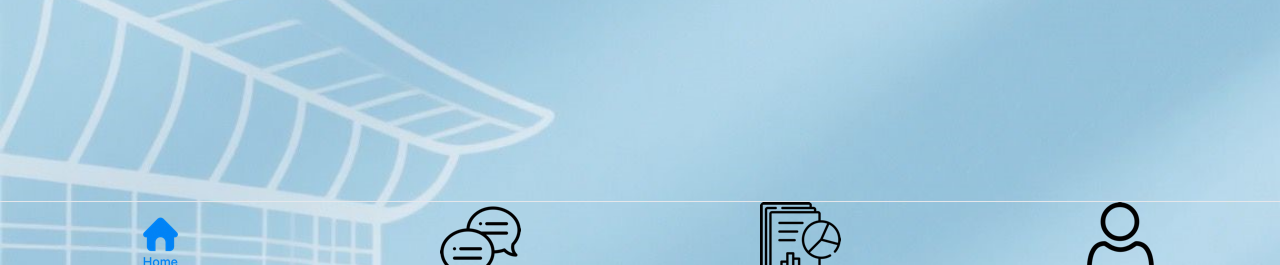
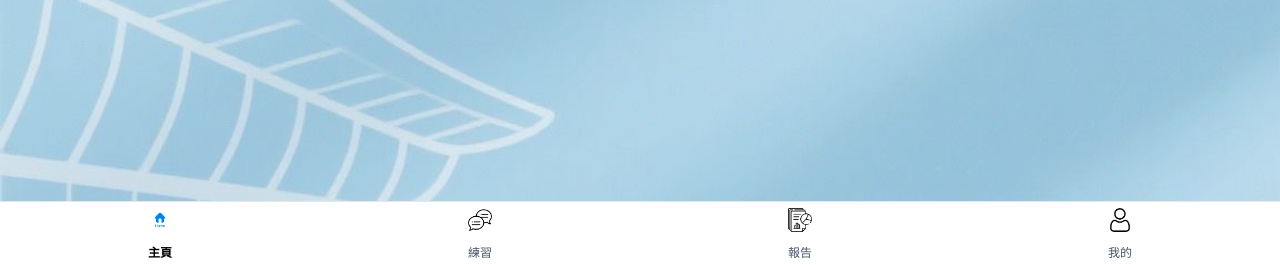
Before and after one commit to alexliu168/mock, a PHP site: page /morningsir.html in a window 1280 px wide. Shown: the part 613-878 px from the top of the page. Run offline with PHP 8.4, Linux system fonts and the light colour scheme.

Commit message:
style: make tabbar solid white and ensure icons opaque

```diff
--- a/v1/assets/css/styles.css
+++ b/v1/assets/css/styles.css
@@ -70,12 +70,15 @@
 .summary{display:none} .summary.visible{display:block}
 .summary .grid{display:grid;grid-template-columns:1fr 1fr;gap:10px;margin-top:10px}
 .kpi{padding:14px;border-radius:14px;background:rgba(255,255,255,var(--background-opacity));box-shadow:var(--shadow)}
-.tabbar{position:fixed;left:0;right:0;background:rgba(255,255,255,var(--background-opacity));border-top:1px solid #e5e7eb;display:flex;box-sizing:border-box;
+.tabbar{position:fixed;left:0;right:0;background:#ffffff;border-top:1px solid #e5e7eb;display:flex;box-sizing:border-box;
 	/* lift tabbar above the home indicator and remove bottom white gap */
 	bottom: env(safe-area-inset-bottom, 0px);
 	padding-bottom: env(safe-area-inset-bottom, 0px);
 	height: calc(64px + env(safe-area-inset-bottom, 0px));
+	z-index:30;
 }
+/* Ensure tab icons are fully opaque and sized consistently */
+.tab img{opacity:1;display:block;width:24px;height:auto;-webkit-filter:none;filter:none}
 .tab{flex:1;display:grid;place-items:center;color:#475569;font-size:12px;cursor:pointer}
 .tab.active{color:var(--brand);font-weight:700}
 .spacer{height:74px} .row{display:flex;gap:10px;align-items:center} .right{margin-left:auto} .muted{color:var(--muted)} .hidden{display:none}
```
